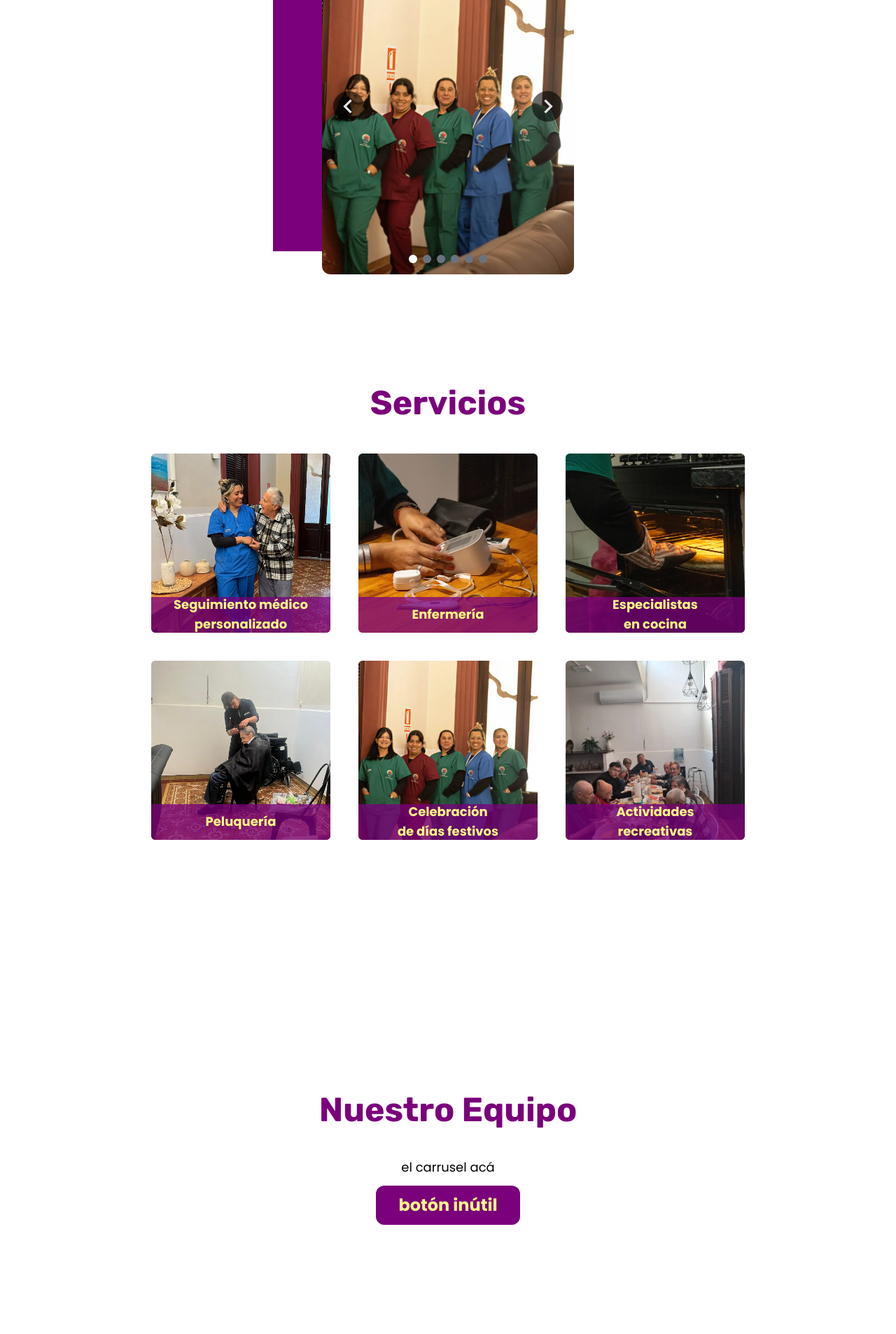
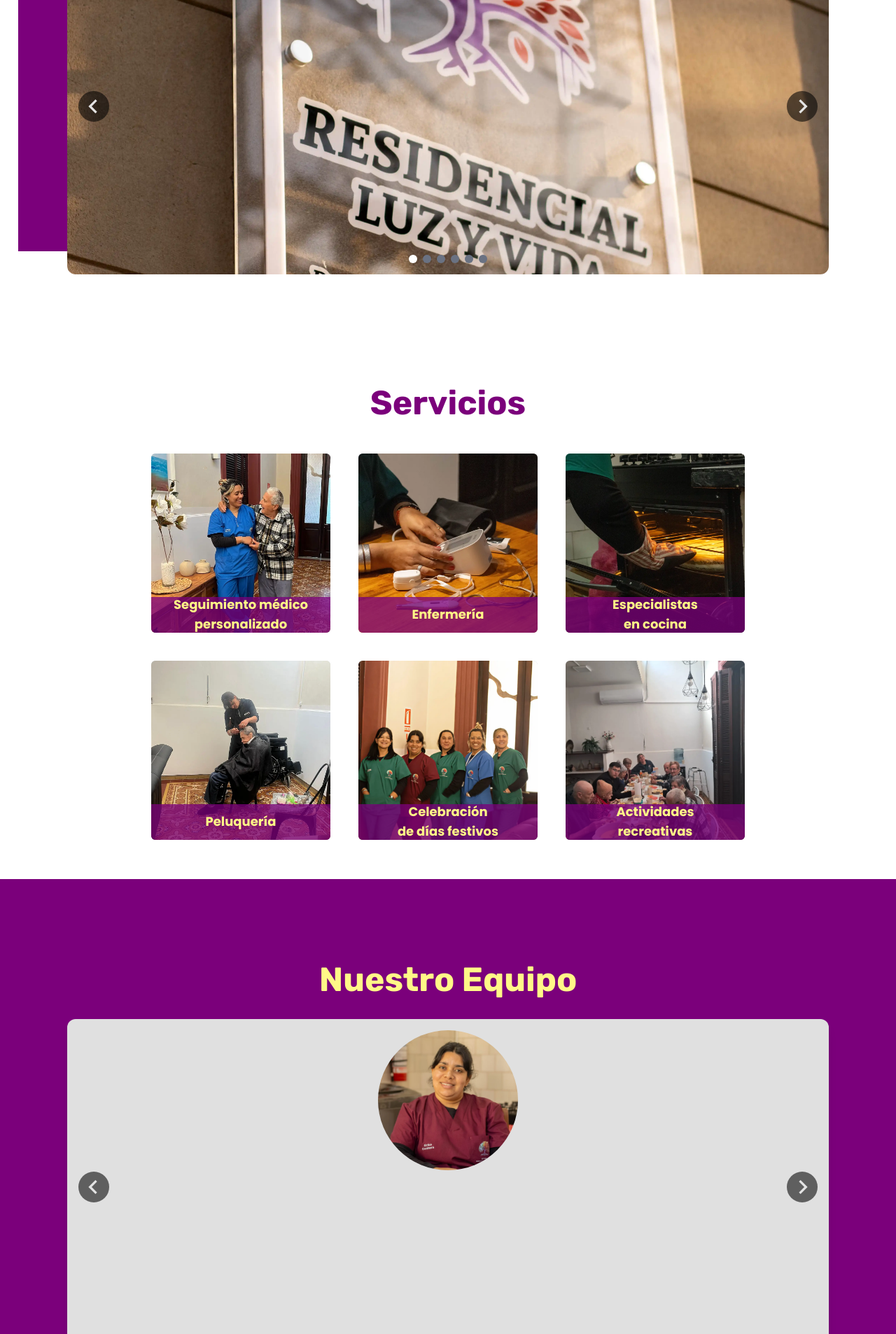
Before and after one commit to sofowest/luzyvida-landing, a React (Vite) app: page / in a window 1280 px wide. Shown: the part 880-2786 px from the top of the page at 70% size. Built offline with nearby package versions, Linux system fonts and the light colour scheme.

Commit message:
optimized Carusel component 1.1

```diff
--- /dev/null
+++ b/src/components/ui/CarouselTeam.tsx
@@ -0,0 +1,107 @@
+// src/components/Carousel.tsx
+import React, { useState, useRef } from 'react';
+
+// Se mantiene la misma interfaz
+interface CarouselProps {
+  images: string[];
+  stylePreset: 'Installations' | 'Team';
+}
+
+const Carousel: React.FC<CarouselProps> = ({ images, stylePreset }) => {
+  const [current, setCurrent] = useState(0);
+  const touchStartX = useRef(0);
+  const touchEndX = useRef(0);
+
+  // ... (tus funciones goToNext, goToPrevious, handleTouchStart, handleTouchEnd se mantienen igual) ...
+  const goToNext = () => {
+    setCurrent((prev) => (prev === images.length - 1 ? 0 : prev + 1));
+  };
+
+  const goToPrevious = () => {
+    setCurrent((prev) => (prev === 0 ? images.length - 1 : prev - 1));
+  };
+
+  const handleTouchStart = (e: React.TouchEvent) => {
+    touchStartX.current = e.touches[0].clientX;
+  };
+
+  const handleTouchEnd = (e: React.TouchEvent) => {
+    touchEndX.current = e.changedTouches[0].clientX;
+    const swipeThreshold = 50;
+
+    if (touchStartX.current - touchEndX.current > swipeThreshold) {
+      goToNext();
+    } else if (touchStartX.current - touchEndX.current < -swipeThreshold) {
+      goToPrevious();
+    }
+  };
+
+
+  // Define las clases base y condicionales
+  const baseClasses = "relative overflow-hidden w-[85vw] mx-0 h-[70vh] rounded-xl shadow-[var(--shadow-carousel)] lg:h-[60dvh]";
+
+  const containerClasses = stylePreset === 'Installations'
+    ? 'shadow-[var(--shadow-carousel)]'
+    : 'shadow-lg bg-[var(--background-color)]'; // Estilos para Team
+
+  const containerImageClasses = stylePreset === 'Installations'
+    ? 'flex-shrink-0 h-full w-full'
+    : 'flex-shrink-0 h-full w-full flex justify-center pt-4'; // Centrado para Team
+
+  const imageClasses = stylePreset === 'Installations'
+    ? 'w-full h-full object-cover'
+    : 'w-50 h-50 object-cover rounded-full';
+
+  const buttonClasses = stylePreset === 'Installations'
+    ? 'absolute top-1/2 transform -translate-y-1/2 text-white rounded-full bg-[#01010193] bg-opacity-50 rounded-full hover:bg-[#4b004ba2] transition'
+    : 'absolute top-1/2 transform -translate-y-1/2 text-black rounded-full bg-[#01010193] bg-opacity-50 rounded-full hover:bg-[#4b004ba2] transition';
+
+  return (
+    <div className={`${baseClasses} ${containerClasses}`}>
+      <div
+        className="flex h-full transition-transform duration-500 ease-in-out"
+        style={{ transform: `translateX(-${current * 100}%)` }}
+        onTouchStart={handleTouchStart}
+        onTouchEnd={handleTouchEnd}
+      >
+        {images.map((image, index) => (
+          <div key={index} className={`${containerImageClasses}`}>
+            <img
+              src={image}
+              alt={`Slide ${index + 1}`}
+              className={imageClasses}
+            />
+          </div>
+        ))}
+      </div>
+
+      <button
+        onClick={goToPrevious}
+        className={`${buttonClasses} w-11 h-11 pr-1 left-4`}
+      >
+        <img src="/imgs/arrow.svg" alt="flecha izq" className="w-full h-full rotate-180"/>
+      </button>
+
+      <button
+        onClick={goToNext}
+        className={`${buttonClasses} w-11 h-11 pl-1 right-4`}
+      >
+        <img src="/imgs/arrow.svg" alt="flecha derecha" className="w-full h-full"/>
+      </button>
+
+      <div className="absolute bottom-4 left-1/2 transform -translate-x-1/2 flex space-x-2">
+        {images.map((_, index) => (
+          <div
+            key={index}
+            onClick={() => setCurrent(index)}
+            className={`w-3 h-3 rounded-full cursor-pointer transition-colors duration-300 ${
+              index === current ? 'bg-white' : 'bg-gray-500'
+            }`}
+          />
+        ))}
+      </div>
+    </div>
+  );
+};
+
+export default Carousel;
--- a/src/pages/HomePage.jsx
+++ b/src/pages/HomePage.jsx
@@ -1,20 +1,31 @@
-import Carousel from '../components/ui/Carousel.tsx'
+import Carousel from '../components/ui/CarouselTeam.tsx'
 
 function HomePage() {
  // Define las rutas de las imágenes para el carrusel
-  const carouselImages = [
-    '/imgs/vento-img-inicio-1.webp',
-    '/imgs/vento-img-inicio-2.webp',
+
+  const isMobile = window.innerWidth <= 768;
+
+  const carouselInstallationsImages = [
+    '/imgs/installations-1.webp',
+    '/imgs/installations-2.webp',
+    '/imgs/installations-3.webp',
+    '/imgs/installations-4.webp',
+    '/imgs/installations-5.webp',
+    '/imgs/installations-6.webp'
+  ];
+
+  const carouselTeamImages = [
+    '/imgs/team-1.webp',
+    '/imgs/team-2.webp',
     '/imgs/vento-img-inicio-3.webp',
     '/imgs/vento-img-inicio-1.webp',
     '/imgs/vento-img-inicio-2.webp',
     '/imgs/vento-img-inicio-3.webp'
-    // Agrega más rutas de imágenes aquí si lo necesitas
   ];
 
   return (
     <>
-      <article id="article-homepage" className="h-vh pt-30 lg:flex lg:pt-[10vh]">
+      <article id="article-homepage" className="h-vh pt-20 lg:flex lg:pt-[10vh]">
         <div className="flex flex-col h-vh lg:h-full lg:w-[50vw] lg:justify-center lg:items-center lg:px-5">
           <section className='h-[200px] items-center justify-center text-balance px-5 text-[var(--primary-color)] mb-8 relative lg:w-full lg:h-[50vh] lg:flex-col lg:pt-0 lg:px-0 lg:mb-0'>
               <p className="py-[1vh] text-lg lg:text-2xl lg:pb-3">Más que un residencial</p>
@@ -25,7 +36,7 @@ function HomePage() {
             <button className="bg-[var(--primary-color)] block px-8 py-3 rounded-xl text-[var(--secondary-color)] font-bold text-2xl hover:scale-110 hover:bg-[#810081] transition-all lg:flex-col lg:w-full lg:rounded-2xl lg:text-2xl lg:h-full">¡CONTÁCTANOS!</button>
           </section>
         </div>
-        <section className="w-full h-[300px] flex items-center justify-center px-5 my-10 lg:h-full lg:w-[50vw] lg:m-0">
+        <section className="w-full h-[400px] flex items-center justify-center px-5 my-10 lg:h-full lg:w-[50vw] lg:m-0">
           <div className="w-full h-full grid grid-cols-3 md:grid-cols-5 grid-rows-2 md:grid-rows-4 gap-2 md:gap-2 lg:h-[60vh] lg:w-[50vw] lg:gap-5">
             <div className="col-start-1 row-start-1 col-span-2 bg-gray-300 rounded-md h-full
                             md:col-start-1 md:row-start-1 md:col-span-3 md:row-span-2 lg:rounded-2xl">
@@ -44,7 +55,7 @@ function HomePage() {
       <article id="article-instalations" className="h-dvh flex items-center justify-center">
           <section className="flex flex-col items-center justify-center w-full h-full">
             <h2 className="text-5xl font-bold font-(family-name:--font-rubik) text-[var(--primary-color)] h-[10dvh]">Instalaciones</h2>
-            <Carousel images={carouselImages} />
+            <Carousel images={carouselInstallationsImages} stylePreset='Installations'/>
           </section>
       </article>
 
@@ -93,14 +104,9 @@ function HomePage() {
       </article>
 
       <article id="article-team" className="h-dvh flex items-center justify-center">
-          <section className="flex flex-col items-center justify-center w-full h-full">
-            <h2 className="text-5xl font-bold font-(family-name:--font-rubik) text-[var(--primary-color)] h-[10dvh]">Nuestro Equipo</h2>
-            <article>
-              <p className="text-lg text-center px-5 py-3">el carrusel acá</p>
-              <div className="flex flex-col items-center justify-center">
-                <button className="bg-[var(--primary-color)] px-8 py-3 rounded-xl text-[var(--secondary-color)] font-bold text-2xl hover:scale-110 hover:bg-[#810081] transition-all">botón inútil</button>
-              </div>
-            </article>
+          <section className="flex flex-col items-center justify-center w-full h-full bg-[var(--primary-color)]">
+            <h2 className="text-5xl font-bold font-(family-name:--font-rubik) text-[var(--secondary-color)] h-[10dvh]">Nuestro Equipo</h2>
+            <Carousel images={carouselTeamImages} stylePreset='Team'/>
           </section>
       </article>
 
```
